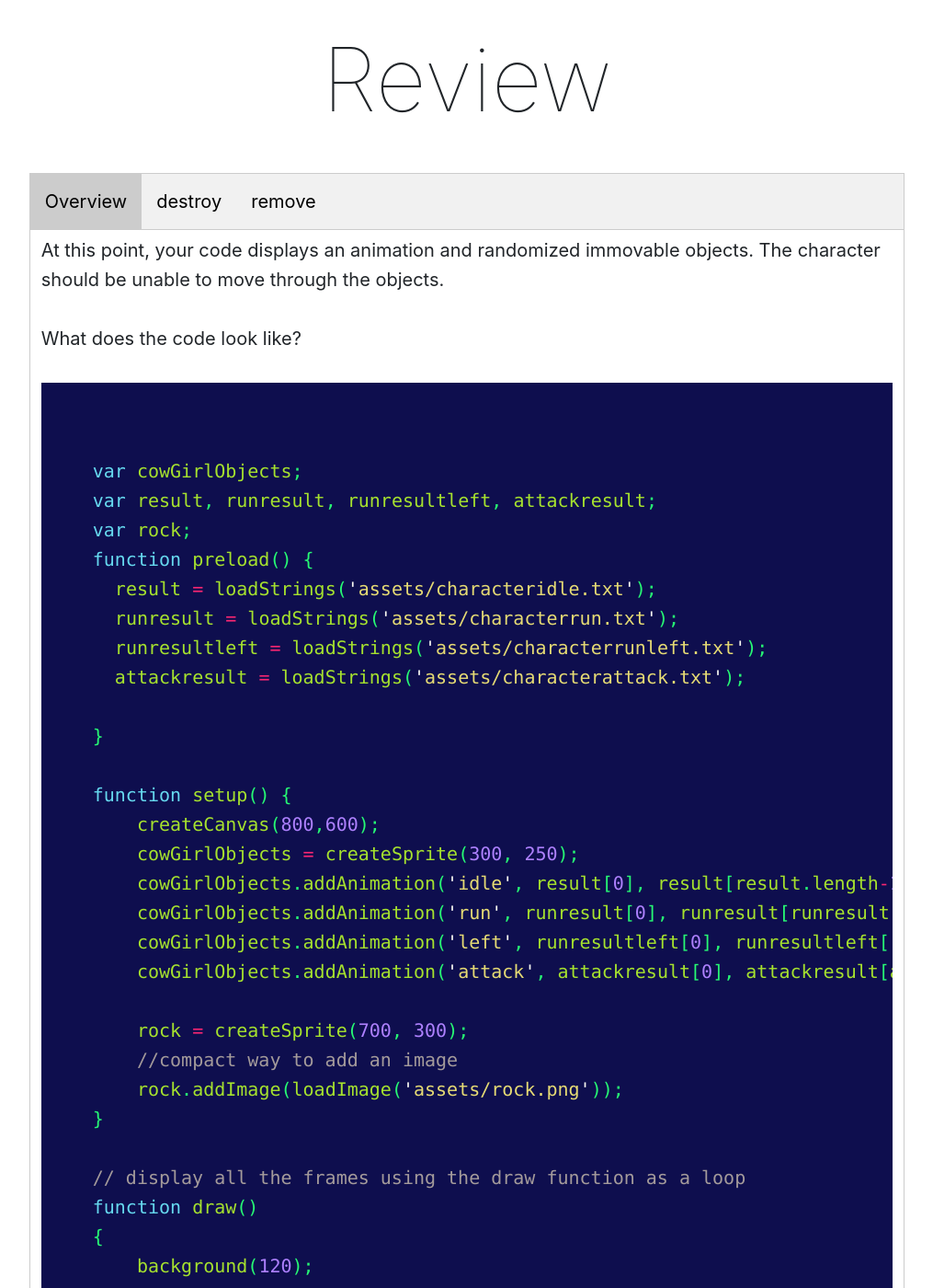
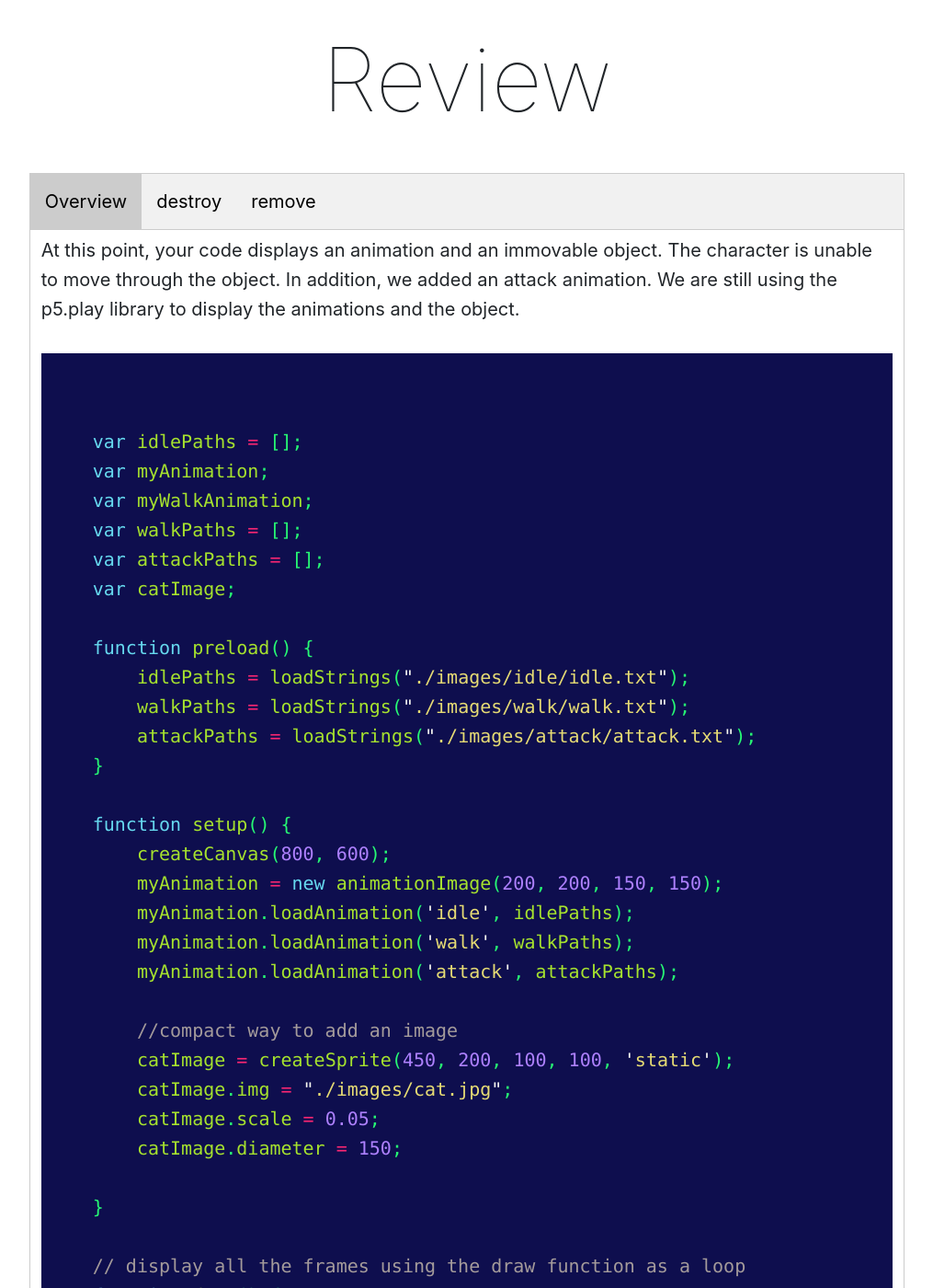
Before and after one commit to Montana-Media-Arts/220-creative-coding2-Spring2023, a Jekyll site: the page built from modules/week-9/_posts/2001-05-01-review-destroy.md, in a window 1280 px wide and 1400 px high, scrolled down 393 px. Shown: the whole window at 92% size, without its empty margins (132-1147 px from the left). Built offline with Jekyll 4.4.1, drawn with Linux system fonts in a browser that asks for light colours; nearby versions of some CDN libraries; comment, search, counter and statistics services are not loaded; some of the changed text lies outside the part shown.

Commit message:
updated text

````diff
--- a/modules/week-9/_posts/2001-05-01-review-destroy.md
+++ b/modules/week-9/_posts/2001-05-01-review-destroy.md
@@ -14,73 +14,67 @@ jotted: false
 <div id="Overview" class="tabcontent" style="display:block"  >
 <div class="tabhtml" markdown="1">
 
-At this point, your code displays an animation and randomized immovable objects. The character should be unable to move through the objects.
-
-What does the code look like?
+At this point, your code displays an animation and an immovable object. The character is unable to move through the object.  In addition, we added an attack animation.  We are still using the p5.play library to display the animations and the object.
 
 ```js
 
-var cowGirlObjects;
-var result, runresult, runresultleft, attackresult;
-var rock;
+var idlePaths = [];
+var myAnimation;
+var myWalkAnimation;
+var walkPaths = [];
+var attackPaths = [];
+var catImage;
+
 function preload() {
-  result = loadStrings('assets/characteridle.txt');
-  runresult = loadStrings('assets/characterrun.txt');
-  runresultleft = loadStrings('assets/characterrunleft.txt');
-  attackresult = loadStrings('assets/characterattack.txt');
+    idlePaths = loadStrings("./images/idle/idle.txt");
+    walkPaths = loadStrings("./images/walk/walk.txt");
+    attackPaths = loadStrings("./images/attack/attack.txt");
+}
+
+function setup() {
+    createCanvas(800, 600);
+    myAnimation = new animationImage(200, 200, 150, 150);
+    myAnimation.loadAnimation('idle', idlePaths);
+    myAnimation.loadAnimation('walk', walkPaths);
+    myAnimation.loadAnimation('attack', attackPaths);
+
+    //compact way to add an image
+    catImage = createSprite(450, 200, 100, 100, 'static');
+    catImage.img = "./images/cat.jpg";
+    catImage.scale = 0.05;
+    catImage.diameter = 150;
 
 }
 
-function setup() {
-    createCanvas(800,600);
-    cowGirlObjects = createSprite(300, 250);
-    cowGirlObjects.addAnimation('idle', result[0], result[result.length-1]);
-    cowGirlObjects.addAnimation('run', runresult[0], runresult[runresult.length-1]);
-    cowGirlObjects.addAnimation('left', runresultleft[0], runresultleft[runresultleft.length-1]);
-    cowGirlObjects.addAnimation('attack', attackresult[0], attackresult[attackresult.length-1]);
+// display all the frames using the draw function as a loop
+function draw() {
 
-    rock = createSprite(700, 300);
-    //compact way to add an image
-    rock.addImage(loadImage('assets/rock.png'));
+    background(120);
+
+    if (kb.pressing('d')) {
+        myAnimation.updatePosition('forward');
+        myAnimation.drawAnimation('walk');
+        if (myAnimation.isColliding(catImage)) {
+            myAnimation.drawAnimation('idle');
+            myAnimation.updatePosition('idle');
+
+        }
+    }
+    else if (kb.pressing('a')) {
+        myAnimation.updatePosition('reverse');
+        myAnimation.drawAnimation('walk');
+    }
+    else if (kb.pressing('x')) {
+        myAnimation.drawAnimation('attack');
+    }
+    else {
+        myAnimation.drawAnimation('idle');
+    }
+
+    catImage.debug = mouseIsPressed;
+
 }
 
-// display all the frames using the draw function as a loop
-function draw()
-{
-    background(120);
-
-    if(keyDown('d'))
-    {
-      cowGirlObjects.changeAnimation('run');
-      cowGirlObjects.velocity.x += .5;
-      if(cowGirlObjects.collide(rock))
-      {
-        cowGirlObjects.changeAnimation('idle');
-      }
-    }
-    else if(keyDown('a'))
-    {
-      cowGirlObjects.changeAnimation('left');
-      cowGirlObjects.velocity.x -= .5;
-      if(cowGirlObjects.collide(rock))
-      {
-        cowGirlObjects.changeAnimation('idle');
-      }
-    }
-    else if(keyDown('x'))
-    {
-      cowGirlObjects.changeAnimation('attack');
-    }
-    else
-    {
-      cowGirlObjects.changeAnimation('idle');
-      cowGirlObjects.velocity.x = 0;
-    }
-
-    cowGirlObjects.debug = mouseIsPressed;
-    rock.debug = mouseIsPressed;
-    drawSprites();
-}
 ```
 
 At the moment, I can move the character to the left and right and attack. It also places an object on the screen. However, how do we destroy the object when it is attacked?  Eventually we are going to integrate the particle system, but for now, let's just remove it.
@@ -96,9 +90,8 @@ At the moment, I can move the character to the left and right and attack. It als
 The code that is most important is the attack.
 
 ```js
-    else if(keyDown('x'))
-    {
-      cowGirlObjects.changeAnimation('attack');
+    else if (kb.pressing('x')) {
+        myAnimation.drawAnimation('attack');
     }
 ```
 
@@ -109,13 +102,11 @@ We are going to use the `dist` function to determine if we are close enough to d
 So, the code will look like this now.
 
 ```js
-    else if(keyDown('x'))
-    {
-      cowGirlObjects.changeAnimation('attack');
-      if(dist(cowGirlObjects.position.x,cowGirlObjects.position.y,rock.position.x,rock.position.y) < 250)
-      {
-        console.log("destroy");
-      }
+    else if (kb.pressing('x')) {
+        myAnimation.drawAnimation('attack');
+        if (dist(myAnimation.getCurrentAnimation().position.x, myAnimation.getCurrentAnimation().position.y, catImage.position.x, catImage.position.y) < 200) {
+            console.log("destroy");
+        }
     }
 ```
 
@@ -137,73 +128,50 @@ We are going to use the `remove` function in p5.js.  If you use the **remove** w
 So, now our code will look like this.
 
 ```js
-  else if(keyDown('x'))
-    {
-      cowGirlObjects.changeAnimation('attack');
-      if(dist(cowGirlObjects.position.x,cowGirlObjects.position.y,rock.position.x,rock.position.y) < 250)
-      {
-        rock.remove();
-        rock = null;
-      }
-    }
+  if (dist(myAnimation.getCurrentAnimation().position.x, myAnimation.getCurrentAnimation().position.y, catImage.position.x, catImage.position.y) < 200) {
+
+      catImage.remove();
+      catImage = null;
+  }
 ```
 
-Now, when the `x` key is pressed, if the character is close enough to the rock, it will disappear and the reference to the rock is set to nothing so the character won't stop.  We will have to change a few other sections too though. We must check to make sure the rock is not null whenever we evaluate collision. The entire section will look like this now.
+Now, when the `x` key is pressed, if the character is close enough to the obstacle, it will disappear and the reference to the obstacle is set to nothing so a reference error will appear.  We will have to change a few other sections too though. We must check to make sure the cat is not null whenever we evaluate collision. The entire section will look like this now.
 
 ```js
 
-function draw()
-{
+function draw() {
+
     background(120);
 
-    if(keyDown('d'))
-    {
-      cowGirlObjects.changeAnimation('run');
-      cowGirlObjects.velocity.x += .5;
-      if(rock != null)
-      {
-        if(cowGirlObjects.collide(rock))
-        {
-          cowGirlObjects.changeAnimation('idle');
+    if (kb.pressing('d')) {
+        myAnimation.updatePosition('forward');
+        myAnimation.drawAnimation('walk');
+        if (catImage != null) {
+            if (myAnimation.isColliding(catImage)) {
+                myAnimation.drawAnimation('idle');
+                myAnimation.updatePosition('idle');
+
+            }
         }
-      }
+    }
+    else if (kb.pressing('a')) {
+        myAnimation.updatePosition('reverse');
+        myAnimation.drawAnimation('walk');
+    }
+    else if (kb.pressing('x')) {
+        myAnimation.drawAnimation('attack');
+        if (catImage != null) {
+            if (dist(myAnimation.getCurrentAnimation().position.x, myAnimation.getCurrentAnimation().position.y, catImage.position.x, catImage.position.y) < 200) {
 
+                catImage.remove();
+                catImage = null;
+            }
+
+        }
     }
-    else if(keyDown('a'))
-    {
-      cowGirlObjects.changeAnimation('left');
-      cowGirlObjects.velocity.x -= .5;
-      if(rock != null)
-      {
-        if(cowGirlObjects.collide(rock))
-        {
-          cowGirlObjects.changeAnimation('idle');
-        }
-      }
-
+    else {
+        myAnimation.drawAnimation('idle');
     }
-    else if(keyDown('x'))
-    {
-      cowGirlObjects.changeAnimation('attack');
-
-      if(rock != null)
-      {
-        if(dist(cowGirlObjects.position.x,cowGirlObjects.position.y,rock.position.x,rock.position.y) < 250)
-        {
-
-          rock.remove();
-          rock = null;
-        }
-      }
-    }
-    else
-    {
-      cowGirlObjects.changeAnimation('idle');
-      cowGirlObjects.velocity.x = 0;
-    }
-
-    cowGirlObjects.debug = mouseIsPressed;
-    drawSprites();
 }
 ```
 
````
Also changed, not shown: modules/week-9/_posts/2001-03-01-const.md (+2 -0 lines), modules/week-9/_posts/2001-06-01-integrate.md (+9 -11 lines), modules/week-9/_posts/2001-08-01-health.md (+16 -19 lines), modules/week-9/_posts/2010-01-01-homework.md (+4 -3 lines).
